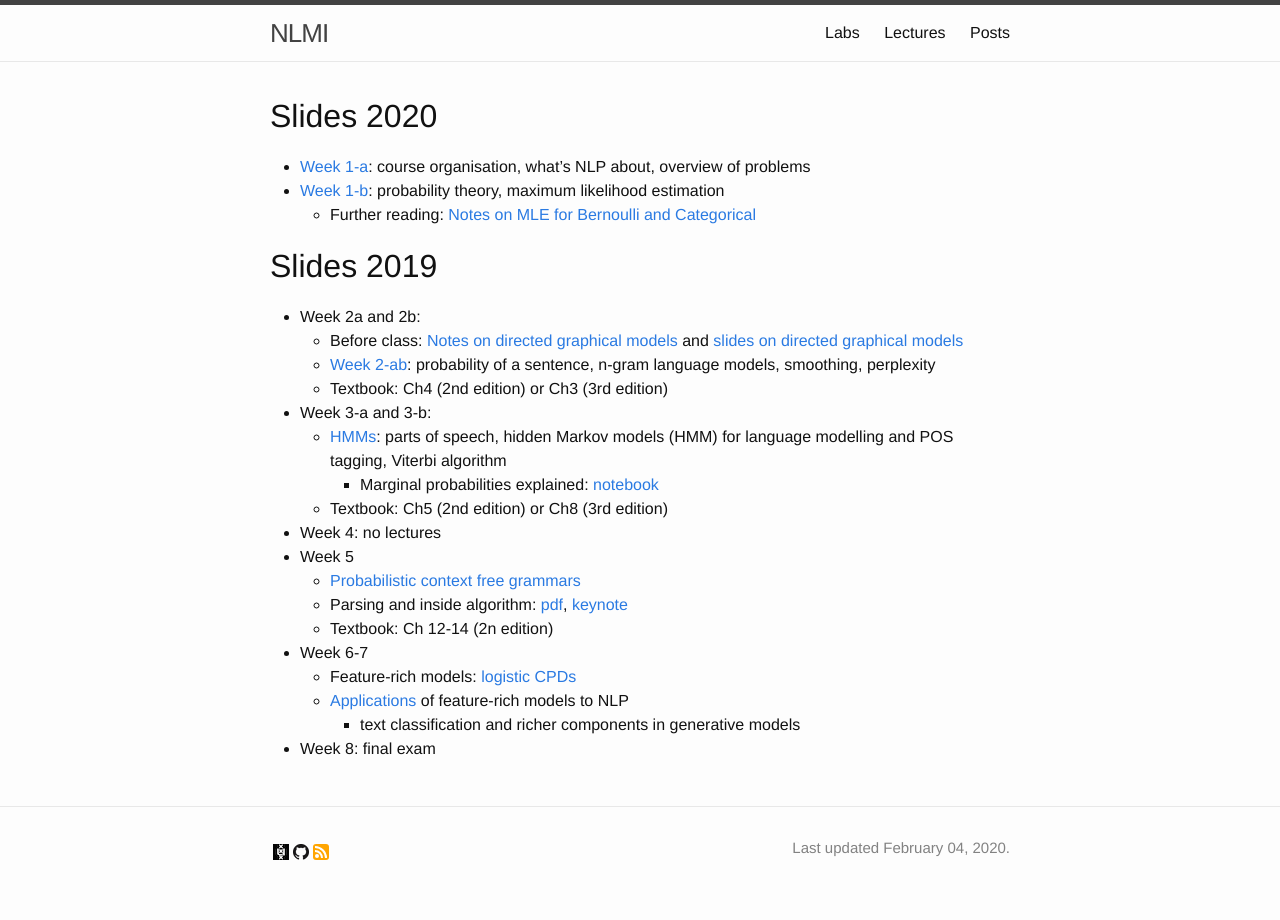
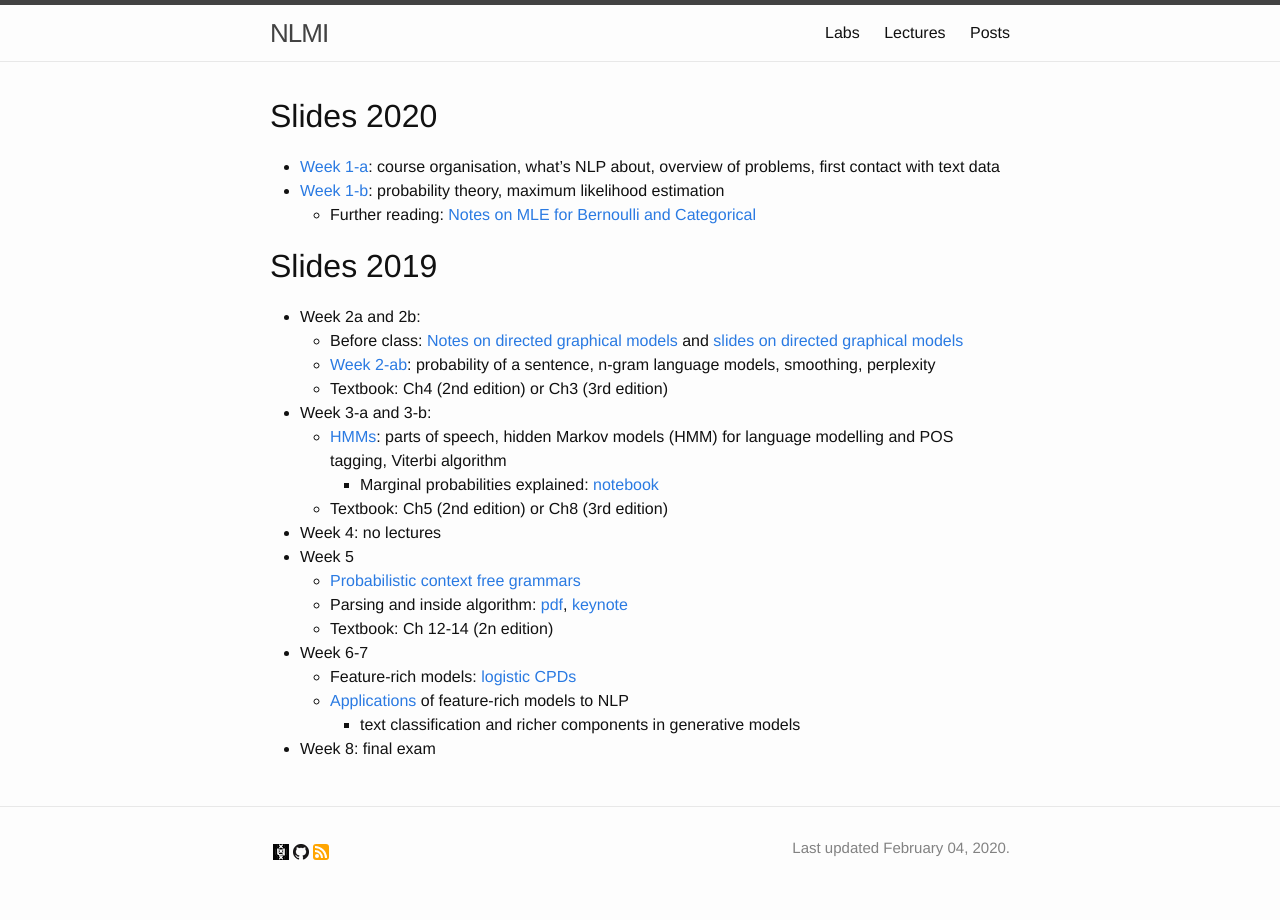
Before and after one commit to cl-illc/nlmi, a Jekyll site: the page built from lectures.md, in a window 1280 px wide. Built offline with Jekyll 4.4.1, drawn with Linux system fonts in a browser that asks for light colours.

Commit message:
update illustration

```diff
--- a/lectures.md
+++ b/lectures.md
@@ -6,7 +6,7 @@ menu: yes
 
 # Slides 2020
 
-* [Week 1-a](lectures/week1-a.pdf): course organisation, what's NLP about, overview of problems
+* [Week 1-a](lectures/week1-a.pdf): course organisation, what's NLP about, overview of problems, first contact with text data
 * [Week 1-b](lectures/week1-b.pdf): probability theory, maximum likelihood estimation
     * Further reading: [Notes on MLE for Bernoulli and Categorical](//github.com/wilkeraziz/notes/blob/master/machine-learning/MLE/main.pdf)
 
```
Also changed, not shown: 1 other file.
